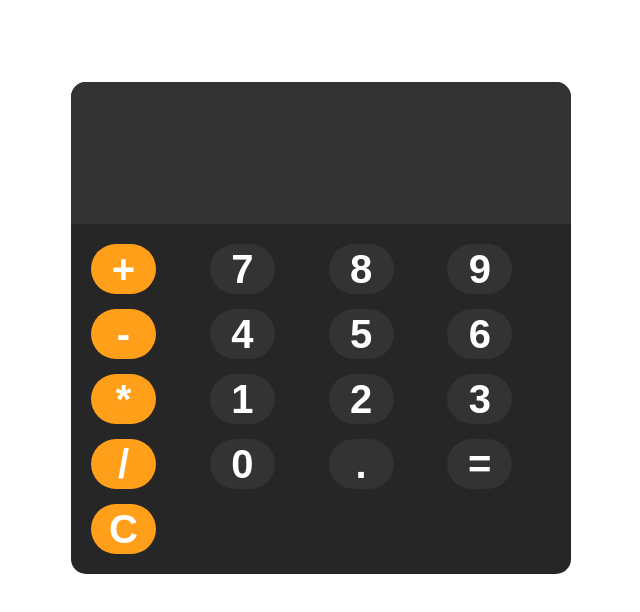
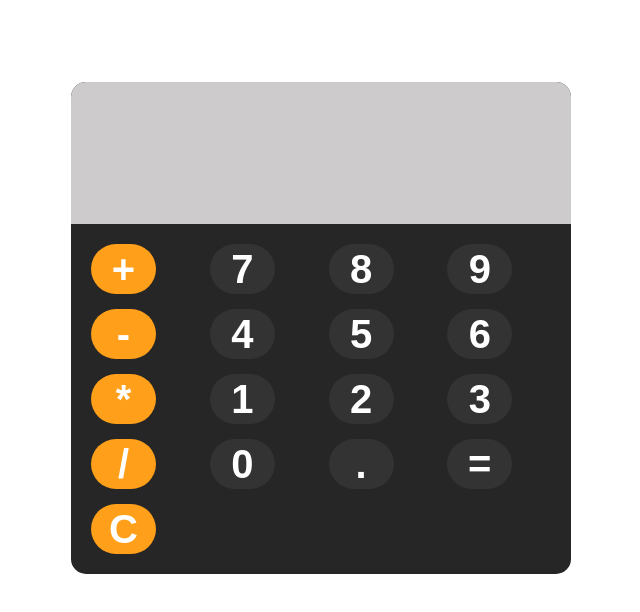
Before and after one commit to RyanCowenAlcaraz/Calculator2, a plain HTML site: page index.html in a window 1280 px wide. Shown: the whole page, without its empty margins (319-959 px from the left). Drawn offline with Linux system fonts and the light colour scheme.

Commit message:
Update calculator.css

```diff
--- a/calculator.css
+++ b/calculator.css
@@ -16,10 +16,10 @@ body {
   width: 100%;
   padding: 25px;
   font-size: 5rem;
-  color: white;
+  color: rgb(0, 0, 0);
   text-align: left;
   border: none;
-  background-color: hsl(0, 0%, 20%);
+  background-color: hsl(0, 1%, 80%);
 }
 
 .keys {
```
